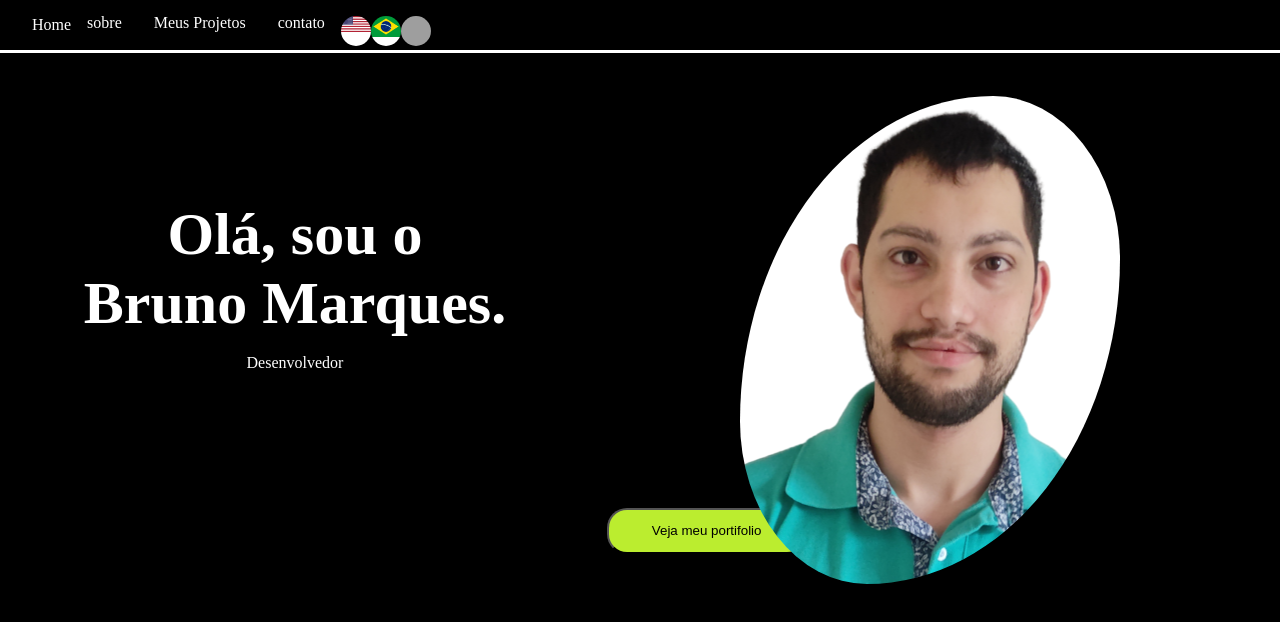
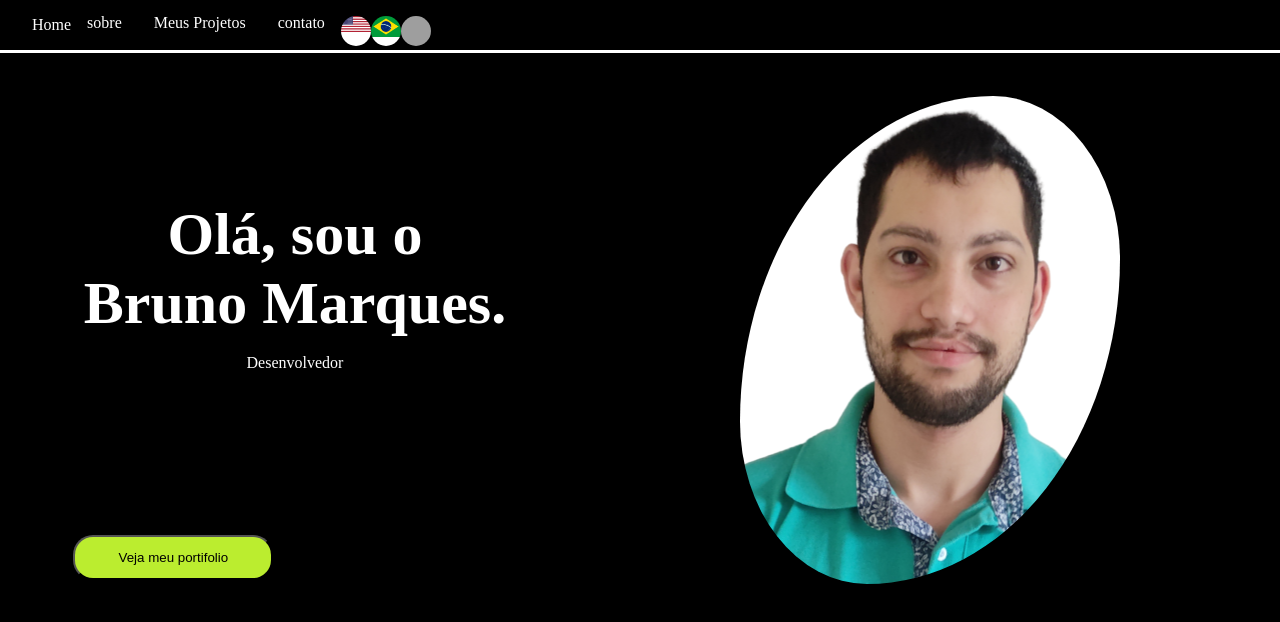
Before and after one commit to brunomarques97/Portifolio, a React (Create React App) app in the folder app/: page / in a window 1280 px wide. Shown: the top 622 px of the page. Built offline with nearby package versions, Linux system fonts and the light colour scheme; grey boxes are pictures that could not be loaded.

Commit message:
Adiconando botao de voltar

```diff
--- a/app/src/App.js
+++ b/app/src/App.js
@@ -48,8 +48,8 @@ function App() {
       </header>
       {estagiopage === 'home' && <Home page={page}/>}
       {estagiopage === 'page' && (<Page PROJETO1={PROJETO1} PROJETO2={PROJETO2} />)}
-      {estagiopage === 'projeto1' && (<Projeto1/>)}
-      {estagiopage === 'projeto2' && (<Projeto2/>)}
+      {estagiopage === 'projeto1' && (<Projeto1 page={page}/>)}
+      {estagiopage === 'projeto2' && (<Projeto2 page={page}/>)}
     </div>
   );
 }
--- a/app/src/components/home.css
+++ b/app/src/components/home.css
@@ -11,7 +11,7 @@
   .botao{
     position: relative;
     top: 15em;
-    left: 5em;
+    right: 35em;
     background-color: #BBED2F;
     width: 200px;
     padding: 1em 0em;
--- a/app/src/components/page/projeto1.css
+++ b/app/src/components/page/projeto1.css
@@ -15,3 +15,13 @@ img{
     width: 70px;
     margin: auto;
 }
+button{
+    margin: 2em;
+    background-color: #BBED2F;
+    width: 200px;
+    padding: 1em 0em;
+    color: black;
+    border-radius: 20px;
+    text-align: center;
+    cursor: pointer;
+  }
--- a/app/src/components/page/projeto1.js
+++ b/app/src/components/page/projeto1.js
@@ -4,7 +4,7 @@ import './projeto1.css';
 import progeto1 from '../../assets/Captura de tela 2023-04-30 170911.png';
 
 
-function Projeto1() {
+function Projeto1({page}) {
     return (
       <div>
         <main>
@@ -22,6 +22,7 @@ function Projeto1() {
             <li>CSS</li>
             <li>Api</li>
           </ul>
+          <button onClick={page}>Voltar</button>
         </main>
       </div>
     );
--- a/app/src/components/page/projeto2.css
+++ b/app/src/components/page/projeto2.css
@@ -15,3 +15,13 @@ img{
     width: 70px;
     margin: auto;
 }
+button{
+    margin: 2em;
+    background-color: #BBED2F;
+    width: 200px;
+    padding: 1em 0em;
+    color: black;
+    border-radius: 20px;
+    text-align: center;
+    cursor: pointer;
+  }
--- a/app/src/components/page/projeto2.js
+++ b/app/src/components/page/projeto2.js
@@ -4,7 +4,7 @@ import './projeto2.css';
 import progeto2 from '../../assets/Captura de tela_20230118_105611.png';
 
 
-function Projeto2() {
+function Projeto2({page}) {
     return (
       <div>
         <main>
@@ -23,6 +23,7 @@ function Projeto2() {
             <li>Utilizaçao de Componentes</li>
             <li>Flexbox</li>
           </ul>
+          <button onClick={page}>Voltar</button>
         </main>
       </div>
     );
```
